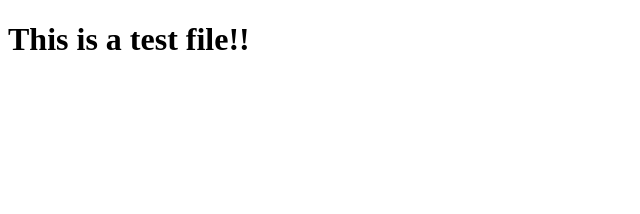
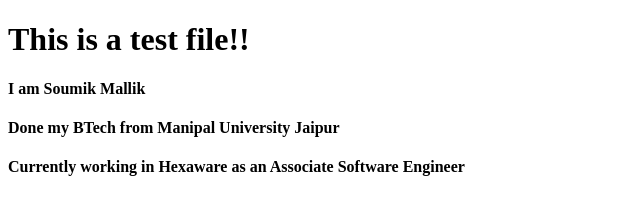
Before and after one commit to smkmallik/soumikmallik-test-repo, a plain HTML site: page index.html in a window 1280 px wide. Shown: the whole page, without its empty margins (0-640 px from the left). Drawn offline with Linux system fonts and the light colour scheme.

Commit message:
refactor:- added more details
added more details

```diff
--- a/index.html
+++ b/index.html
@@ -8,5 +8,8 @@
 </head>
 <body>
     <h1>This is a test file!!</h1>
+    <h4>I am Soumik Mallik</h4>
+    <h4>Done my BTech from Manipal University Jaipur</h4>
+    <h4>Currently working in Hexaware as an Associate Software Engineer</h4>
 </body>
 </html>
```
